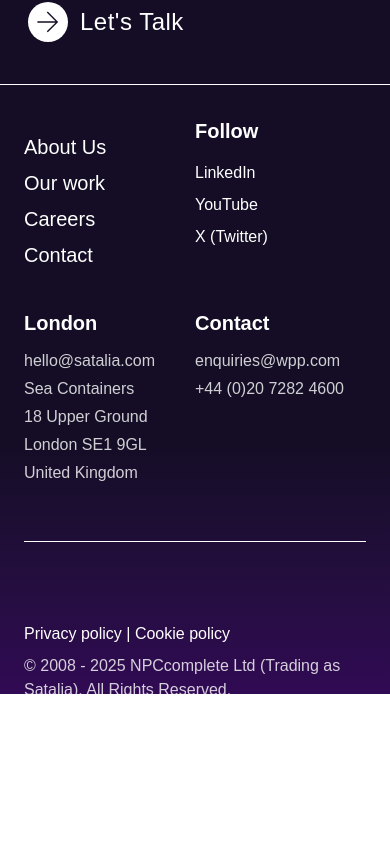
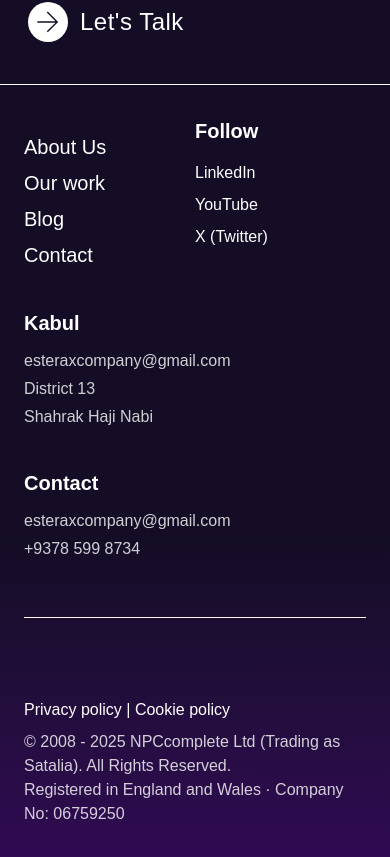
Before and after one commit to jafari0015/esteraX, a Next.js app: page /about-us in a window 390 px wide. Shown: the part 6165-7022 px from the top of the page. Before the commit the page ends 6859 px from the top, so only its background shows below. Built offline with nearby package versions, Linux system fonts and the light colour scheme; a web font is replaced by a local one.

Commit message:
fix the footer

```diff
--- a/Data/footer-data.ts
+++ b/Data/footer-data.ts
@@ -4,7 +4,7 @@ export const footerSections = [
     links: [
       { href: "/about-us", label: "About Us" },
       { href: "/our-work", label: "Our work" },
-      { href: "/careers", label: "Careers" },
+      { href: "/blog", label: "Blog" },
       { href: "/contact", label: "Contact" },
     ],
   },
@@ -18,13 +18,11 @@ export const socialLinks = [
 
 export const addressSections = [
   {
-    title: "London",
+    title: "Kabul",
     lines: [
-      { text: "hello@satalia.com", href: "mailto:hello@satalia.com" },
-      { text: "Sea Containers" },
-      { text: "18 Upper Ground" },
-      { text: "London SE1 9GL" },
-      { text: "United Kingdom" },
+      { text: "esteraxcompany@gmail.com", href: "mailto:esteraxcompany@gmail.com" },
+      { text: "District 13 " },
+      { text: "Shahrak Haji Nabi" },
     ],
   },
 
@@ -33,8 +31,8 @@ export const contacts =[
   {
     title: "Contact",
     lines: [
-      { text: "enquiries@wpp.com", href: "mailto:enquiries@wpp.com" },
-      { text: "+44 (0)20 7282 4600", href: "tel:+442072824600" },
+      { text: "esteraxcompany@gmail.com", href: "mailto:esteraxcompany@gmail.com" },
+      { text: "+9378 599 8734", href: "tel:+9378 599 8734" },
     ],
   },
 ]
--- a/app/(marketing)/layout.tsx
+++ b/app/(marketing)/layout.tsx
@@ -1,23 +1,56 @@
 "use client";
-import React, { ReactNode } from "react";
+import React, { ReactNode, useEffect } from "react";
 import { motion } from "framer-motion";
-import { ReactLenis } from "@studio-freight/react-lenis";
+import { ReactLenis, useLenis } from "@studio-freight/react-lenis";
 import Line from "@/components/Layout/line";
 import Header from "@/components/Layout/header";
 import ContactSection from "@/components/block/contact-section";
 import { usePathname } from "next/navigation";
 import Footer from "@/components/Layout/footer";
+
 interface LayoutProps {
   children: ReactNode;
 }
 
-const Layout: React.FC<LayoutProps> = ({ children }) => {
+const LayoutContent: React.FC<LayoutProps> = ({ children }) => {
   const pathname = usePathname();
+  const lenis = useLenis(); // access lenis instance
+
+  // Scroll to top on route change smoothly
+  useEffect(() => {
+    if (lenis) {
+      lenis.scrollTo(0, { duration: 1.2, easing: (t: number) => 1 - Math.pow(1 - t, 3) });
+    }
+  }, [pathname, lenis]);
+
   const verticalVariant = {
     hidden: { height: 0 },
     visible: { height: "100%" },
   };
+
   const isContactPage = pathname === "/contact";
+
+  return (
+    <div className="flex flex-col relative min-h-screen h-full overflow-hidden bg-primary">
+      <motion.div
+        initial="hidden"
+        animate="visible"
+        variants={verticalVariant}
+        transition={{ duration: 1.5, ease: "easeInOut" }}
+        className="hidden md:block absolute top-0 lg:left-[100px] md:left-[70px]"
+      >
+        <Line direction="vertical" length="100%" thickness={1} color="white" />
+      </motion.div>
+
+      <Header />
+      <main>{children}</main>
+      {!isContactPage && <ContactSection />}
+      <Footer />
+    </div>
+  );
+};
+
+const Layout: React.FC<LayoutProps> = ({ children }) => {
   return (
     <ReactLenis
       root
@@ -31,27 +64,7 @@ const Layout: React.FC<LayoutProps> = ({ children }) => {
         infinite: false,
       }}
     >
-      <div className="flex flex-col relative min-h-screen h-full overflow-hidden bg-primary">
-        <motion.div
-          initial="hidden"
-          animate="visible"
-          variants={verticalVariant}
-          transition={{ duration: 1.5, ease: "easeInOut" }}
-          className="hidden md:block absolute top-0 lg:left-[100px] md:left-[70px]"
-        >
-          <Line
-            direction="vertical"
-            length="100%"
-            thickness={1}
-            color="white"
-          />
-        </motion.div>
-
-        <Header />
-        <main>{children}</main>
-        {!isContactPage && <ContactSection />}
-        <Footer />
-      </div>
+      <LayoutContent>{children}</LayoutContent>
     </ReactLenis>
   );
 };
--- a/components/Layout/footer.tsx
+++ b/components/Layout/footer.tsx
@@ -113,7 +113,7 @@ const Footer = () => {
                 </ul>
               </address>
             ))}</div>
-
+            <br className="md:hidden" />
             <div>
               {contacts.map((contact) => (
                 <address key={contact.title} className="not-italic">
@@ -138,7 +138,7 @@ const Footer = () => {
         </div>
         <div className="col-span-2 w-full  border-t border-foreground my-14"></div>
 
-        <div className="flex flex-col lg:flex-row justify-between mb-10 text-base md:text-lg space-y-2 mt-20 lg:mt-0">
+        <div className="flex flex-col lg:flex-row justify-between mb-40 md:mb-10 text-base md:text-lg space-y-2 mt-20 lg:mt-0">
           <p>
             <AnimatedLink href="/privacy">Privacy policy</AnimatedLink> |{" "}
             <AnimatedLink href="/cookies">Cookie policy</AnimatedLink>
--- a/components/Layout/header.tsx
+++ b/components/Layout/header.tsx
@@ -148,9 +148,9 @@ const Header: React.FC = () => {
                 }`}
             >
               <div className="md:text-center ml-5 md:ml-0  lg:ml-10">
-                <h1 className="text-4xl md:text-4xl xl:text-6xl mt-4 font-bold mb-2">
+                <Link href="/" className="text-4xl md:text-4xl xl:text-6xl mt-4 font-bold mb-2">
                   EsteraX
-                </h1>
+                </Link>
                 <p
                   className={`text-xl md:text-xs lg:text-base ${darkStyle ? "text-gray-700" : "text-gray-300"
                     }`}
--- a/components/block/case-studies.tsx
+++ b/components/block/case-studies.tsx
@@ -14,7 +14,6 @@ const ImageGallery = () => {
 
   const currentItem = Projects[activeIndex % Projects.length];
 
-  // Detect screen size for responsive layout
   useEffect(() => {
     const checkScreen = () => setIsMobile(window.innerWidth < 768);
     checkScreen();
@@ -22,7 +21,6 @@ const ImageGallery = () => {
     return () => window.removeEventListener("resize", checkScreen);
   }, []);
 
-  // Infinite loop fix: reset instantly when we scroll past the end
   useEffect(() => {
     if (activeIndex >= Projects.length) {
       const timer = setTimeout(() => {
@@ -41,7 +39,6 @@ const ImageGallery = () => {
       <div className="flex flex-col md:flex-row lg:gap-2 2xl:gap-30 bg-white md:pl-18 lg:pl-25 h-full">
         <Line direction={"vertical"} color="black" thickness={1} />
 
-        {/* ------------------ IMAGE SECTION ------------------ */}
         <div className="w-full xl:min-h-screen relative overflow-hidden flex justify-center items-center">
           <AnimatePresence mode="sync">
             <motion.div
@@ -63,13 +60,11 @@ const ImageGallery = () => {
           </AnimatePresence>
         </div>
 
-        {/* ------------------ AVATAR + TEXT SECTION ------------------ */}
         <div className="w-full h-full flex flex-col mt-20 overflow-hidden">
           <div className="flex flex-col ml-0 md:ml-10">
-            {/* Avatar Carousel */}
             <div className="relative w-full mt-10">
               <div
-                className={`relative w-full overflow-hidden ${isMobile ? "w-full" : "max-w-xl"
+                className={`relative w-full overflow-hidden ${isMobile ? "w-full" : "max-w-[40rem]"
                   }`}
               >
                 <motion.div
@@ -111,7 +106,6 @@ const ImageGallery = () => {
               </div>
             </div>
 
-            {/* Text / Description Section */}
             <AnimatePresence mode="wait">
               <motion.div
                 key={activeIndex}
@@ -146,7 +140,6 @@ const ImageGallery = () => {
               </motion.div>
             </AnimatePresence>
 
-            {/* More Case Studies Button */}
             <div className="mt-10 text-sm lg:text-lg mb-10 ml-5 lg:ml-5">
               <LearnMore2
                 bgColor="black"
@@ -164,7 +157,6 @@ const ImageGallery = () => {
         </div>
       </div>
 
-      {/* Bottom Divider */}
       <Line
         direction="horizontal"
         thickness={1}
--- a/components/block/services-section.tsx
+++ b/components/block/services-section.tsx
@@ -31,8 +31,8 @@ const HorizontalAccordion = () => {
         trigger: containerRef.current,
         start: "top top",
         end: `+=${totalScroll}`,
-        pin: true,
-        pinSpacing: true,
+        pin: !isSmallScreen, // Only pin on medium screens and larger
+        pinSpacing: !isSmallScreen, // Only add pin spacing on medium screens and larger
         scrub: false,
         onEnter: () => setIsInView(true),
         onLeave: () => setIsInView(false),
@@ -45,7 +45,7 @@ const HorizontalAccordion = () => {
       ScrollTrigger.getAll().forEach((t) => t.kill());
       ctx && ctx.revert && ctx.revert();
     };
-  }, []);
+  }, [isSmallScreen]); // Add isSmallScreen as dependency
 
 
 
@@ -72,7 +72,7 @@ const HorizontalAccordion = () => {
   };
 
   useEffect(() => {
-    const allowPageScroll = !isInView;
+    const allowPageScroll = !isInView || isSmallScreen; // Allow page scroll on small screens
 
     const onWheel = (e: WheelEvent) => {
       if (allowPageScroll) return;
@@ -167,10 +167,10 @@ const HorizontalAccordion = () => {
       window.removeEventListener("touchend", onTouchEnd);
       window.removeEventListener("keydown", onKeyDown);
     };
-  }, [isInView, activeIndex]);
+  }, [isInView, activeIndex, isSmallScreen]);
 
   useEffect(() => {
-    if (isInView) {
+    if (isInView && !isSmallScreen) {
       document.body.style.overflow = 'hidden';
     } else {
       document.body.style.overflow = 'unset';
@@ -179,7 +179,7 @@ const HorizontalAccordion = () => {
     return () => {
       document.body.style.overflow = 'unset';
     };
-  }, [isInView]);
+  }, [isInView, isSmallScreen]);
 
   const textVariants: Variants = {
     hidden: { opacity: 0, height: 0 },
```
